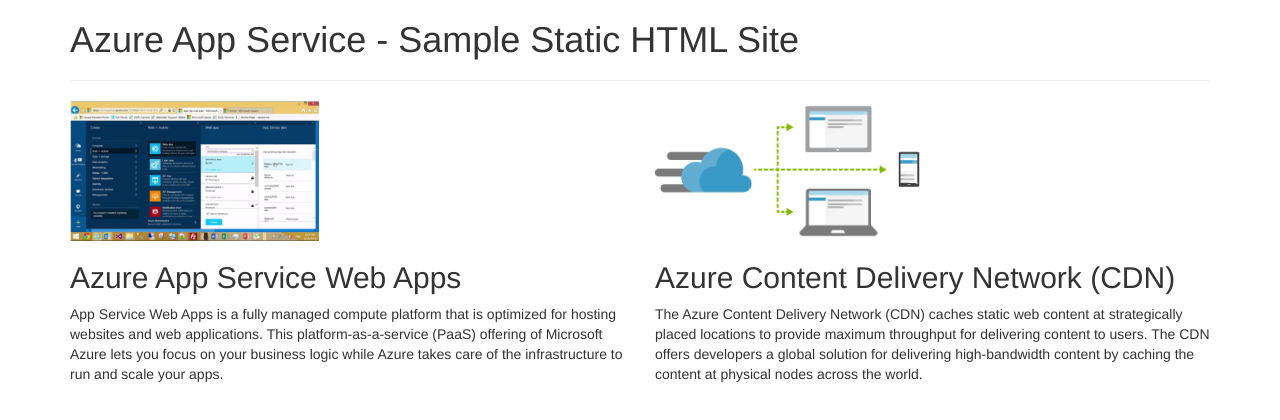
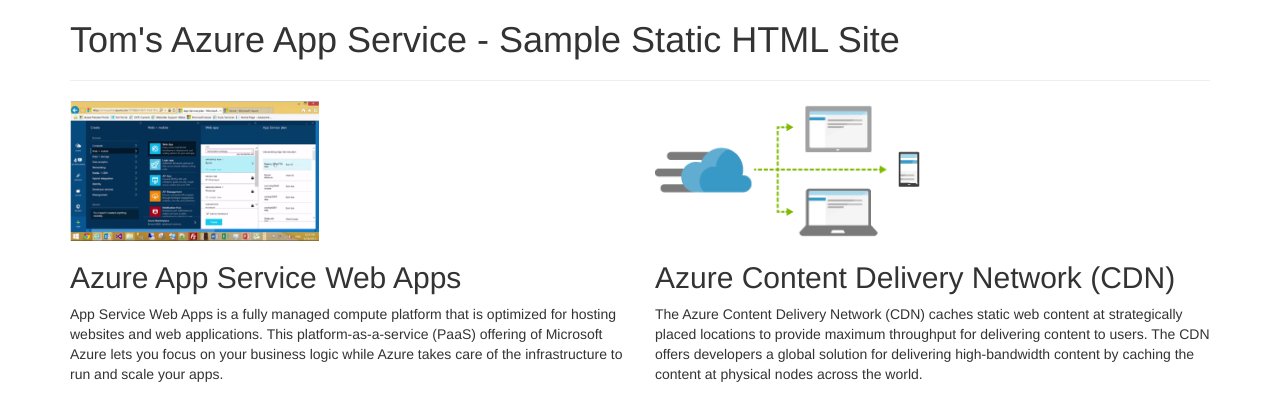
Before and after one commit to c4mullen/myAzureApp, a plain HTML site: page html-docs-hello-world/index.html in a window 1280 px wide. Drawn offline with nearby package versions, Linux system fonts and the light colour scheme.

Commit message:
Update index.html

```diff
--- a/html-docs-hello-world/index.html
+++ b/html-docs-hello-world/index.html
@@ -16,7 +16,7 @@
   <body>
     <div class="navbar-wrapper">
       <div class="container">
-          <h1>Azure App Service - Sample Static HTML Site</h1>
+          <h1>Tom's Azure App Service - Sample Static HTML Site</h1>
           <hr/>
       </div>
     </div>
```
